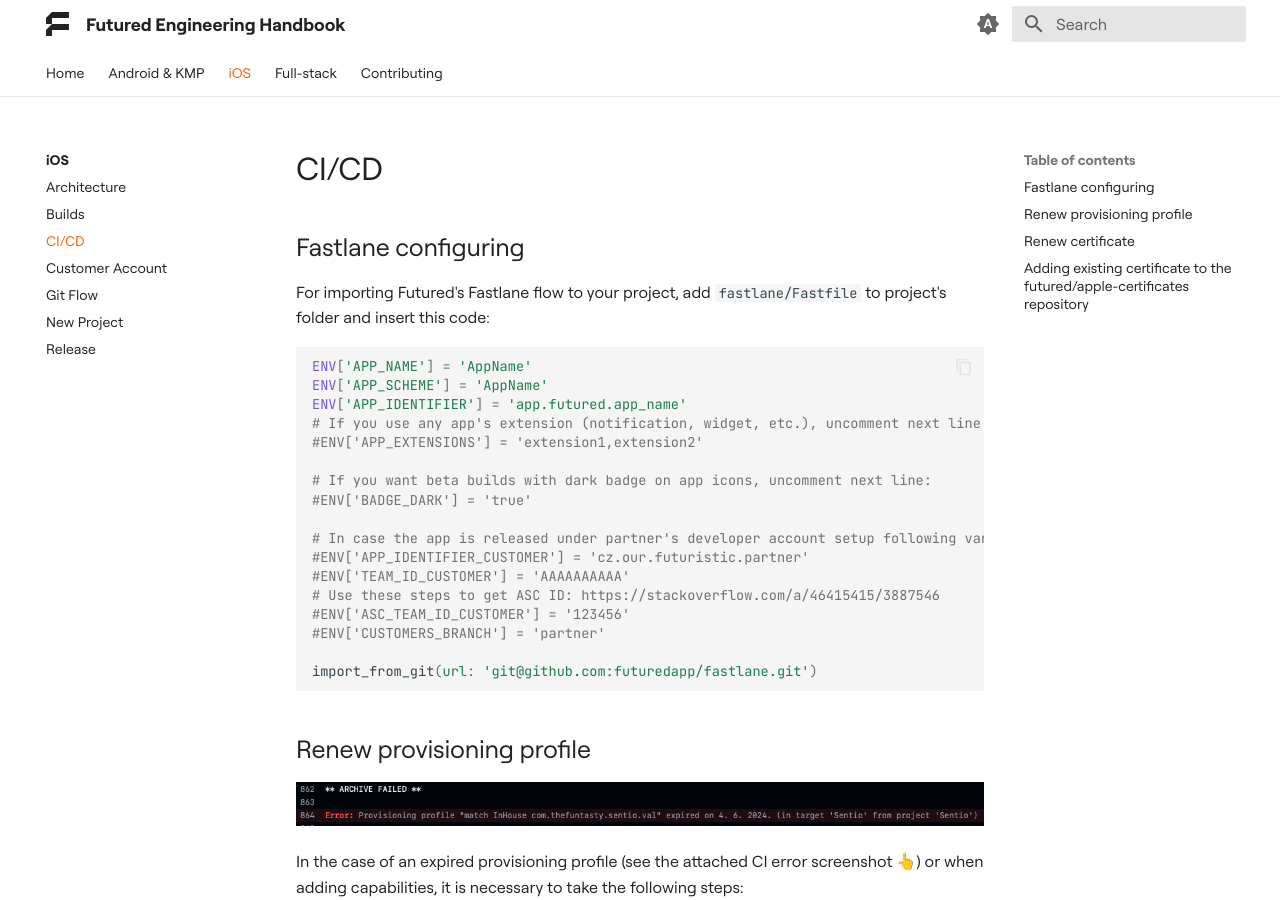
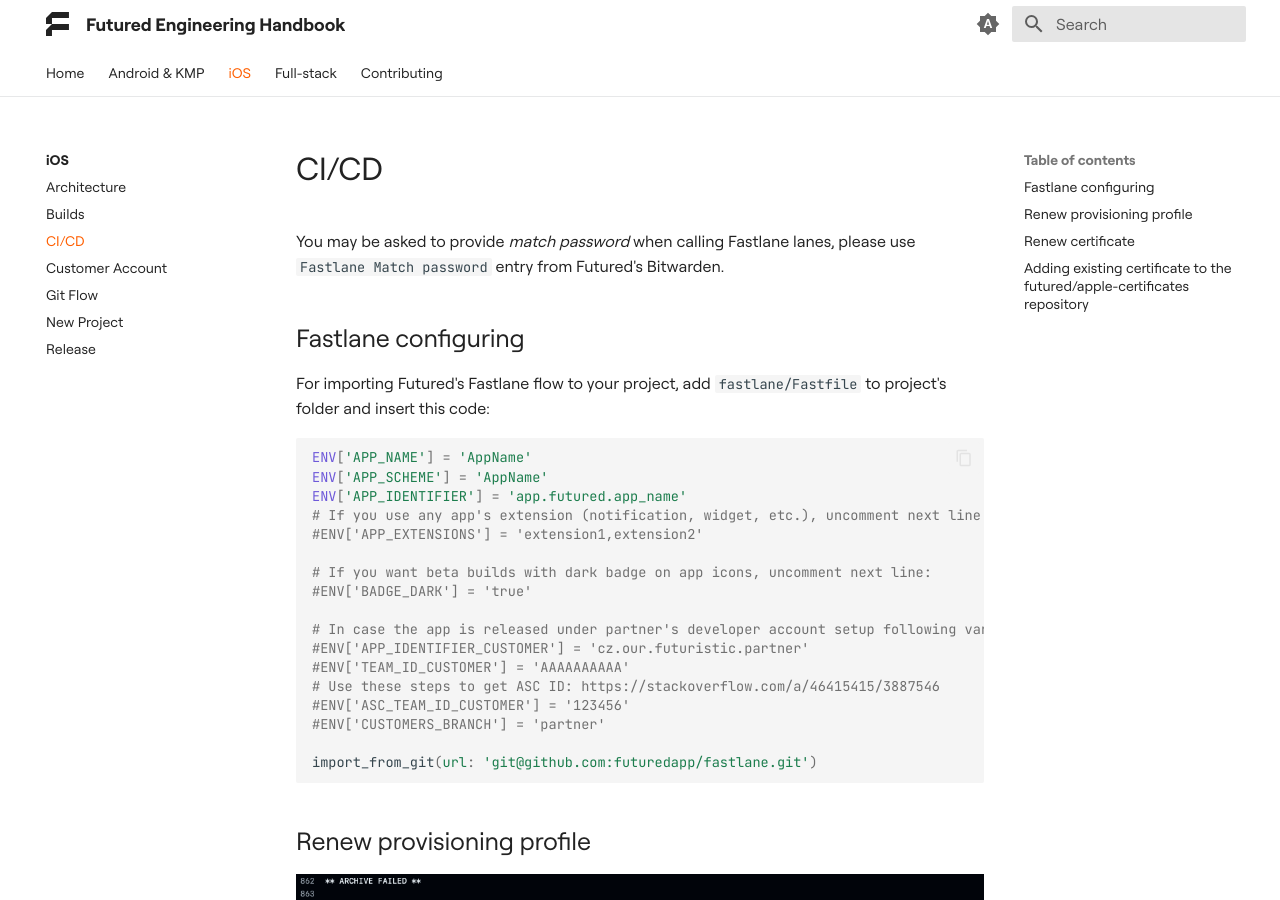
Before and after one commit to futuredapp/Engineering-Handbook, an MkDocs documentation site: the page built from docs/teams/ios/ios_ci_cd.md, in a window 1280 px wide and 900 px high. Built offline with MkDocs 1.6.1 and Material for MkDocs 9.7.7, drawn with Linux system fonts in a browser that asks for light colours; some of the changed text lies outside the part shown.

Commit message:
Little tweaks

````diff
--- a/docs/teams/ios/ios_ci_cd.md
+++ b/docs/teams/ios/ios_ci_cd.md
@@ -1,4 +1,6 @@
 # CI/CD
+
+You may be asked to provide *match password* when calling Fastlane lanes, please use `Fastlane Match password` entry from Futured's Bitwarden.
 
 ## Fastlane configuring
 
@@ -107,12 +109,12 @@
     ```
 
     1. you will be sequentially asked to provide the path to:
-        - `.cer` file
-        - `.p12` file
-        - provisioning profile - `.mobileprovisioning` or `.provisioningprofile` file
+        - *.cer* file
+        - *.p12* file
+        - *provisioning profile* - `.mobileprovisioning` or `.provisioningprofile` file
             - it's optional, ignore it, you will create a new provisioning profile later
-        - match password, please use `Fastlane Match password` entry from Futured's Bitwarden
-        - username, use `ops@futured.app`
+        - *match password*, please use `Fastlane Match password` entry from Futured's Bitwarden
+        - *username*, use `ops@futured.app`
 
 3. Generate a new release provisioning profile:
     - see [Renew provisioning profile](#renew-provisioning-profile) on this page
````
Also changed, not shown: docs/teams/ios/ios_builds.md (+1 -1 lines).
